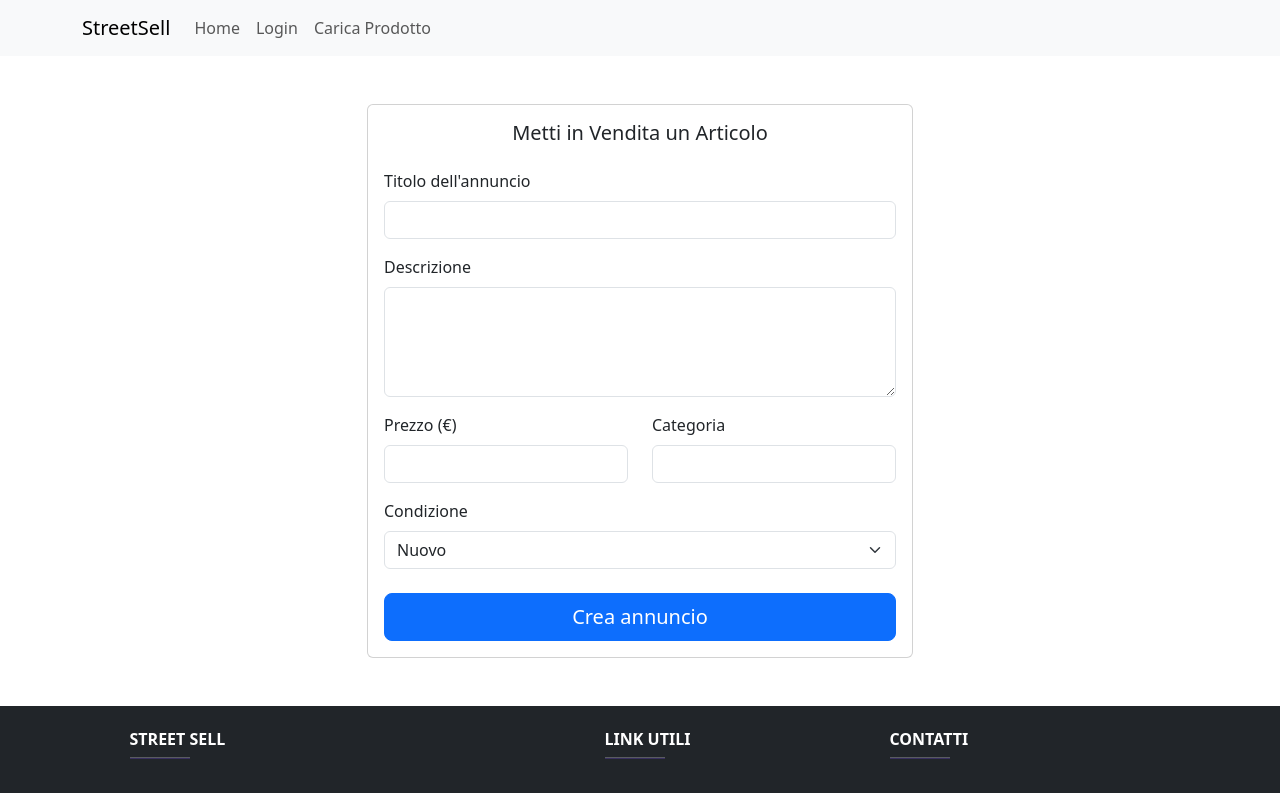
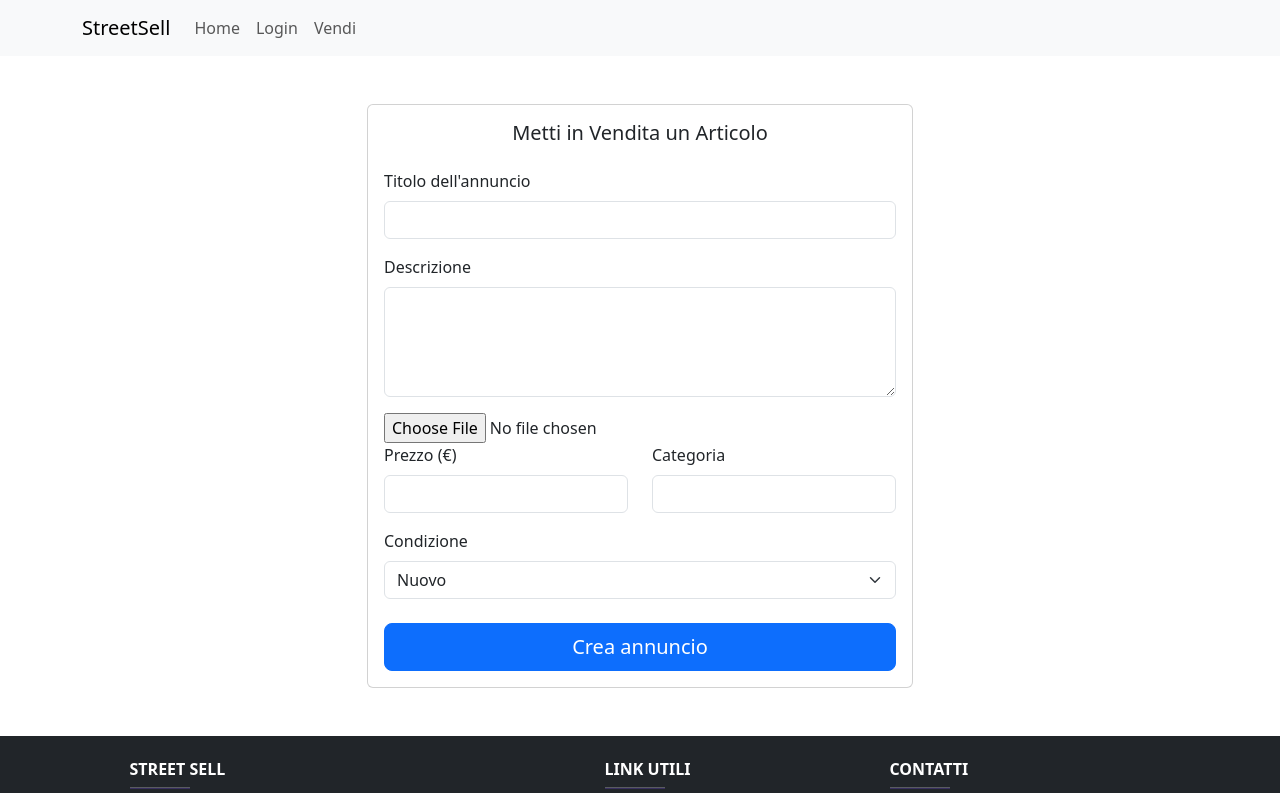
Before and after one commit to KevR98/StreetSell, a React (Vite) app in the folder StreetSellFE/: page /prodotti in a window 1280 px wide. Shown: the top 793 px of the page. Built offline with nearby package versions, Linux system fonts and the light colour scheme.

Commit message:
adds the image

```diff
--- a/StreetSellFE/src/Components/CreaProducts.jsx
+++ b/StreetSellFE/src/Components/CreaProducts.jsx
@@ -23,6 +23,12 @@ function CreaProductPage() {
   const [success, setSuccess] = useState('');
   const [isLoading, setIsLoading] = useState('');
   const navigate = useNavigate();
+
+  const [immagine, setImmagine] = useState([]);
+
+  const immagini = (e) => {
+    setImmagine(Array.from(e.target.files));
+  };
 
   const handleInputChange = (e) => {
     const { name, value } = e.target;
@@ -51,6 +57,13 @@ function CreaProductPage() {
       setIsLoading(false);
       return;
     }
+
+    const formData = new FormData();
+    Object.entries(prodotto).forEach(([key, value]) => {
+      formData.append(key, value);
+    });
+    // Aggiungi immagini
+    immagini.forEach((img) => formData.append('immagini', img));
 
     fetch(endpoint, {
       method: 'POST',
@@ -116,6 +129,12 @@ function CreaProductPage() {
                     required
                   />
                 </Form.Group>
+                <input
+                  type='file'
+                  name='immagine'
+                  accept='image/*'
+                  onChange={immagini}
+                />
 
                 <Row>
                   <Col md={6}>
@@ -154,13 +173,10 @@ function CreaProductPage() {
                   >
                     {/* Assicurati che questi valori corrispondano al tuo Enum in Java */}
                     <option value='NUOVO'>Nuovo</option>
-                    <option value='USATO_COME_NUOVO'>Usato - Come nuovo</option>
-                    <option value='USATO_OTTIME_CONDIZIONI'>
-                      Usato - Ottime condizioni
-                    </option>
-                    <option value='USATO_BUONE_CONDIZIONI'>
-                      Usato - Buone condizioni
-                    </option>
+                    <option value='COME_NUOVO'>Usato - Come nuovo</option>
+                    <option value='BUONO'>Usato - Buone condizioni</option>
+                    <option value='USATO'>Usato</option>
+                    <option value='DANNEGGIATO'>Usato - Ma con usure</option>
                   </Form.Select>
                 </Form.Group>
 
--- a/StreetSellFE/src/Components/MyNavbar.jsx
+++ b/StreetSellFE/src/Components/MyNavbar.jsx
@@ -30,7 +30,7 @@ function MyNavbar() {
             )}
             {token && <Nav.Link onClick={handleLogout}>Logout</Nav.Link>}
             <Nav.Link as={Link} to='/prodotti'>
-              Carica Prodotto
+              Vendi
             </Nav.Link>
           </Nav>
         </Navbar.Collapse>
```
